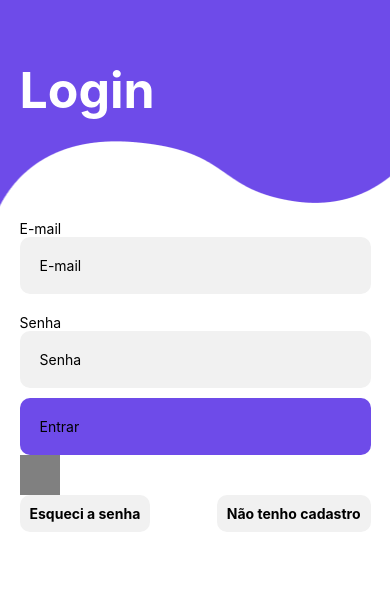
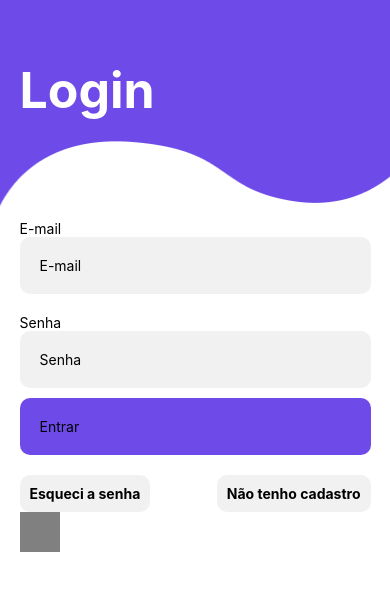
Before and after one commit to octaroxas/bootcamp-dio, a React Native app in the folder react-native/: screen / in a window 390 px wide. Shown: the top 590 px of the page. Built offline with nearby package versions, Linux system fonts and the light colour scheme.

Commit message:
Ajuste de estilos elementos

```diff
--- a/react-native/src/pages/Login/index.tsx
+++ b/react-native/src/pages/Login/index.tsx
@@ -34,13 +34,13 @@ export default function Login() {
 
                 <Button onPress={handleSubmit(sub)}>Entrar</Button>
 
-                <Text style={{ backgroundColor: 'grey', padding: 20, color: '#fff' }}>
-                    {form}
-                </Text>
                 <View style={styles.linksContainer}>
                     <Text style={styles.link}>Esqueci a senha</Text>
                     <Text style={styles.link}>Não tenho cadastro</Text>
                 </View>
+                <Text style={{ backgroundColor: 'grey', padding: 20, color: '#fff' }}>
+                    {form}
+                </Text>
             </View>
         </SafeAreaView>
     )
--- a/react-native/src/pages/Login/styles.tsx
+++ b/react-native/src/pages/Login/styles.tsx
@@ -31,7 +31,8 @@ export const styles = StyleSheet.create({
         flexDirection: 'row',
         flex: 1,
         justifyContent: 'space-between',
-        alignItems: "center"
+        alignItems: "center",
+        marginTop: 20
     },
     link: {
         backgroundColor: '#f1f1f1',
```
